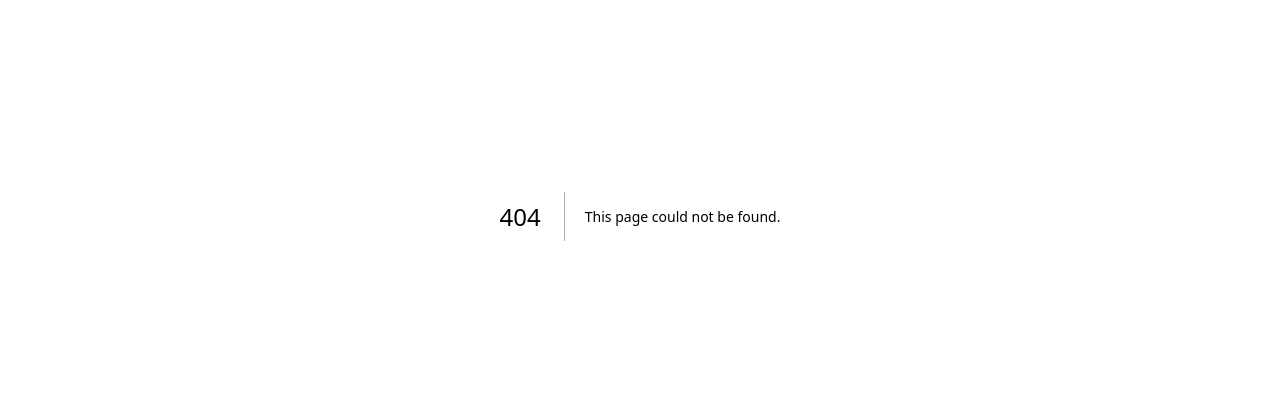
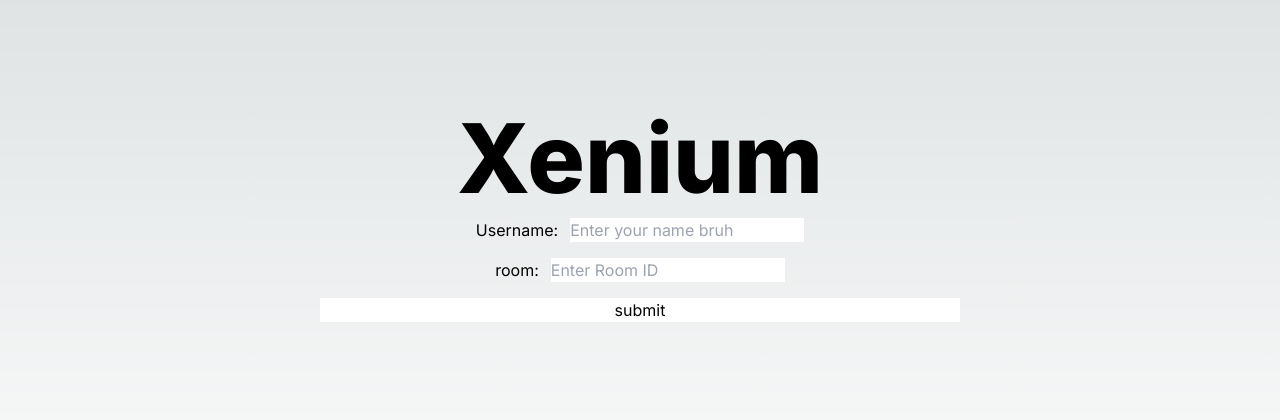
Before and after one commit to yikaizhou252/Xenium, a Next.js app in the folder interface/xenium/: page /join-room in a window 1280 px wide. Before the commit this address had no page. Shown: the part 184-604 px from the top of the page. Built offline with nearby package versions, Linux system fonts and the light colour scheme.

Commit message:
rearrange file structure

```diff
--- a/interface/xenium/pages/JoinRoomPage/JoinRoomPage.tsx
+++ b/interface/xenium/app/join-room/page.tsx
@@ -1,8 +1,8 @@
 'use client'
 
 import { useState, useEffect, useContext } from 'react'
-import SocketContext from '@/app/context/socket/socketContext' // Adjust the import path as necessary
-import './JoinRoomPage.css'
+import SocketContext from '@/context/socket/socketContext' // Adjust the import path as necessary
+import './style.css'
 // import clientHelper from '@/app/api/clientHelper'
 
 const JoinRoomPage = () => {
--- a/interface/xenium/app/layout.tsx
+++ b/interface/xenium/app/layout.tsx
@@ -1,22 +1,25 @@
-import type { Metadata } from "next";
-import { Inter } from "next/font/google";
-import "./globals.css";
+import type { Metadata } from 'next'
+import { Inter } from 'next/font/google'
+import './globals.css'
+import SocketProvider from '@/context/socket/socketProvider'
 
-const inter = Inter({ subsets: ["latin"] });
+const inter = Inter({ subsets: ['latin'] })
 
 export const metadata: Metadata = {
-  title: "Create Next App",
-  description: "Generated by create next app",
-};
+  title: 'Create Next App',
+  description: 'Generated by create next app',
+}
 
 export default function RootLayout({
   children,
 }: Readonly<{
-  children: React.ReactNode;
+  children: React.ReactNode
 }>) {
   return (
     <html lang="en">
-      <body className={inter.className}>{children}</body>
+      <body className={inter.className}>
+        <SocketProvider>{children}</SocketProvider>
+      </body>
     </html>
-  );
+  )
 }
--- a/interface/xenium/app/page.tsx
+++ b/interface/xenium/app/page.tsx
@@ -1,11 +1,13 @@
-import JoinRoomPage from '@/pages/JoinRoomPage/JoinRoomPage'
-import SocketProvider from '@/app/context/socket/socketProvider'
+'use client'
+import { useEffect } from 'react'
+import { useRouter } from 'next/navigation'
 
 const Home = () => {
-  return (
-    <SocketProvider>
-      <JoinRoomPage />
-    </SocketProvider>
-  )
+  const router = useRouter()
+
+  useEffect(() => {
+    router.push('/join-room')
+  })
+  return <div></div>
 }
 export default Home
--- a/interface/xenium/app/context/socket/socketProvider.tsx
+++ b/interface/xenium/context/socket/socketProvider.tsx
@@ -2,13 +2,14 @@
 
 import React, { useState, ReactNode, useCallback } from 'react'
 import io, { Socket } from 'socket.io-client'
-import SocketContext from '@/app/context/socket/socketContext'
+import SocketContext from '@/context/socket/socketContext'
 
 type SocketProviderProps = {
   children: ReactNode
 }
 
 const SocketProvider = ({ children }: SocketProviderProps) => {
+  console.log("calling abcd")
   const [socket, setSocket] = useState<Socket | null>(null)
   const [room, setRoom] = useState<string>('')
   const joinRoom = useCallback(
```
Also changed, not shown: interface/xenium/app/join-room/style.css (renamed from interface/xenium/pages/JoinRoomPage/JoinRoomPage.css), interface/xenium/context/socket/socketContext.ts (renamed from interface/xenium/app/context/socket/socketContext.ts).
